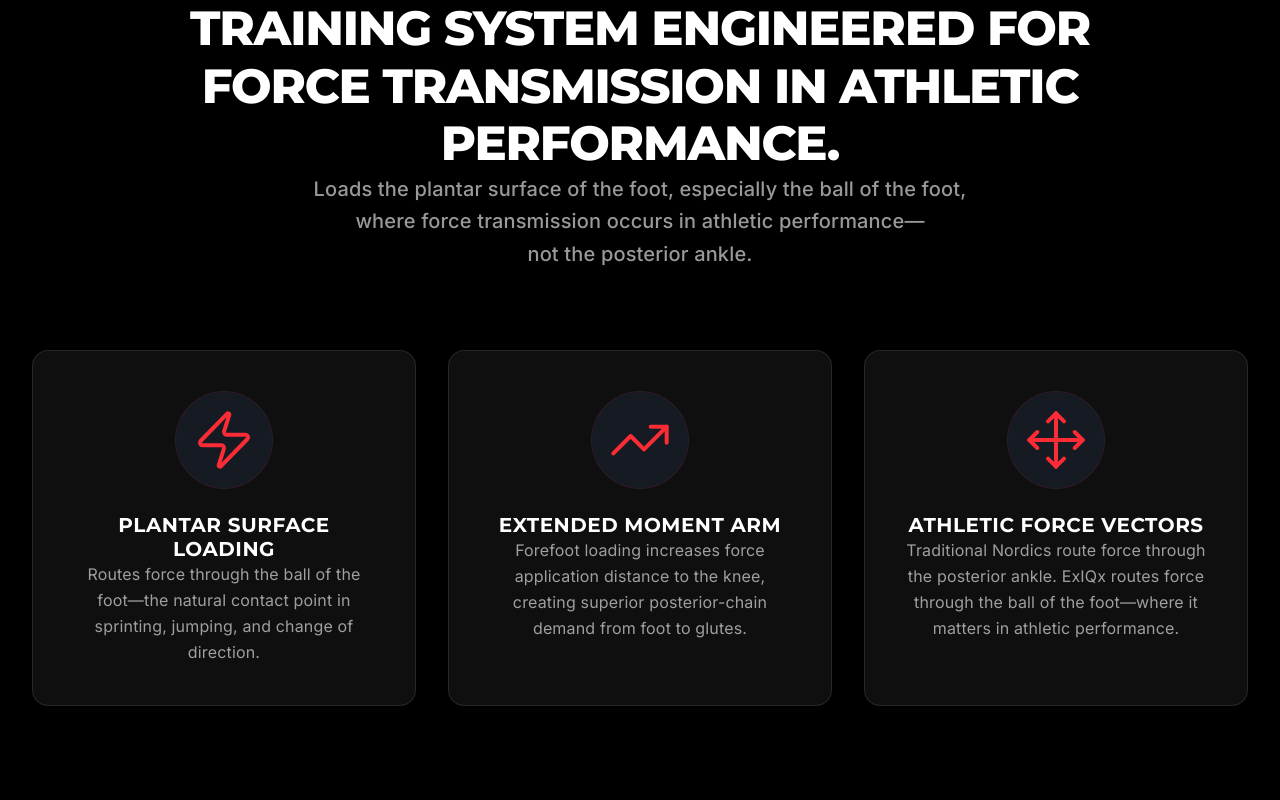
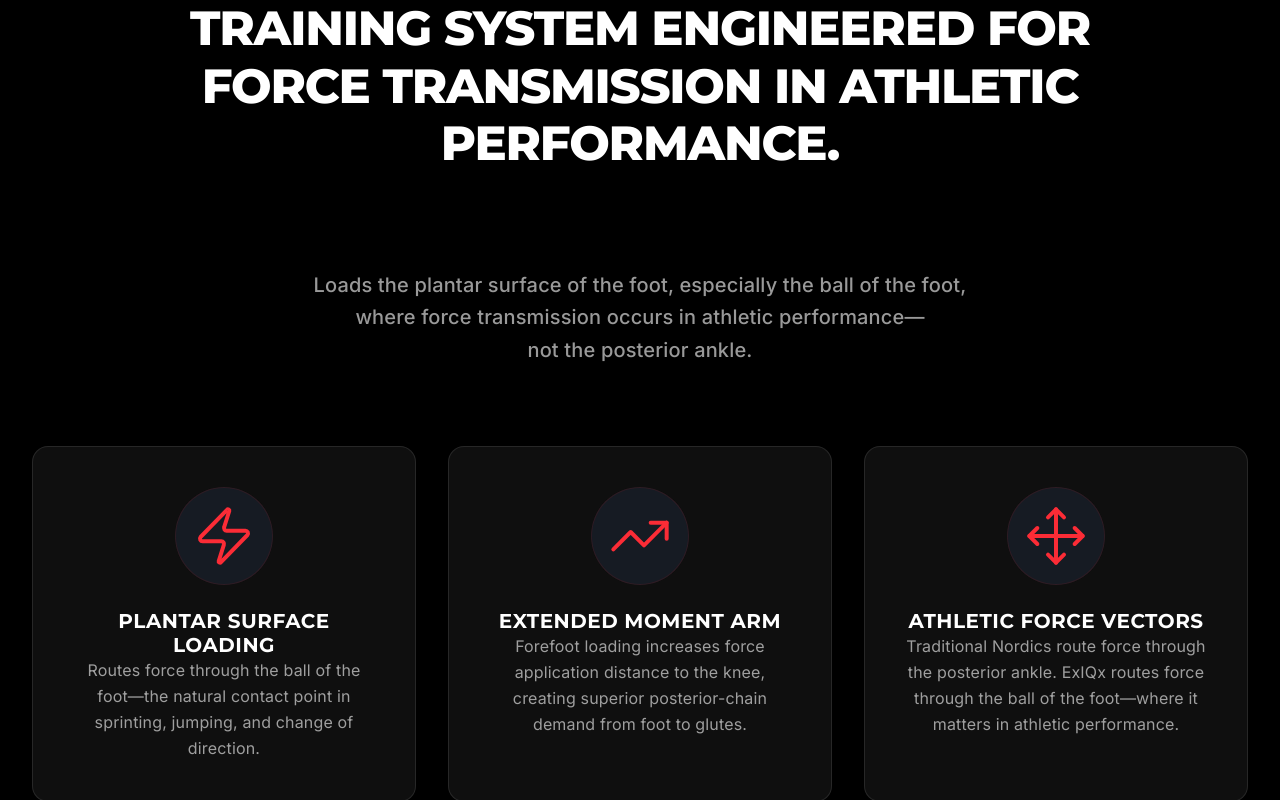
Before and after one commit to infinityspine/exiqx-website, a Next.js app: page / in a window 1280 px wide. Shown: the part 914-1714 px from the top of the page. Built offline with nearby package versions, Linux system fonts and the light colour scheme.

Commit message:
🕒 Auto-commit: 2026-01-10 12:12:24

```diff
--- a/components/sections/BiomechanicsElite.tsx
+++ b/components/sections/BiomechanicsElite.tsx
@@ -63,6 +63,7 @@ const BiomechanicsElite = memo(function BiomechanicsElite({
             viewport={{ once: true, margin: "-100px" }}
             variants={staggerChildren}
           >
+            <div className="mb-20 md:mb-24">
               <motion.h2
                 id="biomechanics-elite-heading"
                 variants={fadeUp}
@@ -71,16 +72,19 @@ const BiomechanicsElite = memo(function BiomechanicsElite({
                 <span className="block">TRAINING SYSTEM ENGINEERED FOR</span>
                 <span className="block">FORCE TRANSMISSION IN ATHLETIC PERFORMANCE.</span>
               </motion.h2>
+            </div>
 
+            <div>
               {/* Subheadline */}
               <motion.p
                 variants={fadeUp}
-              className="mt-24 md:mt-28 text-base md:text-lg lg:text-xl font-medium text-gray-200/90 leading-relaxed max-w-4xl mx-auto text-center"
+                className="text-base md:text-lg lg:text-xl font-medium text-gray-200/90 leading-relaxed max-w-4xl mx-auto text-center"
               >
                 <span className="block">Loads the plantar surface of the foot, especially the ball of the foot,</span>
                 <span className="block">where force transmission occurs in athletic performance—</span>
                 <span className="block">not the posterior ankle.</span>
               </motion.p>
+            </div>
           </motion.div>
 
           {/* Three Pillar Grid */}
```
Lines whose indentation alone changed are shown as unchanged.
